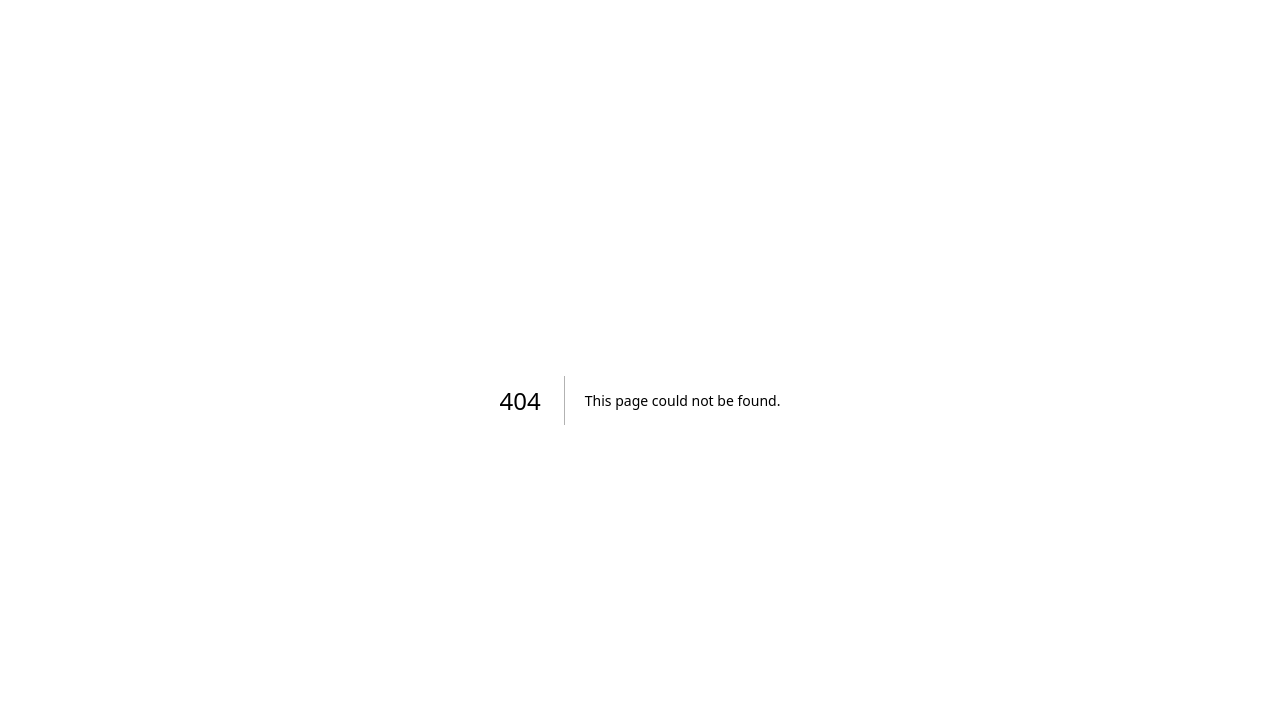
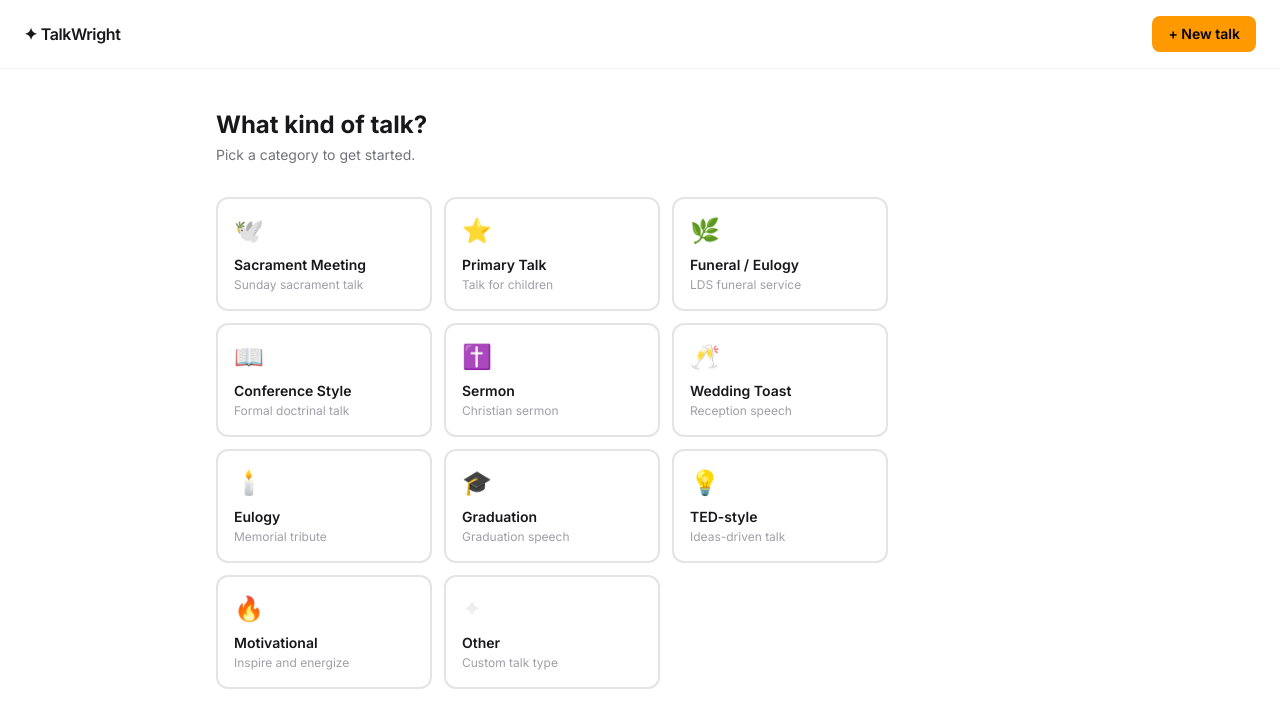
Before and after one commit to rockytauceti/talkwright, a Next.js app: page /dashboard/new in a window 1280 px wide. Before the commit this address had no page. Shown: the top 728 px of the page. Built offline with nearby package versions, Linux system fonts and the light colour scheme.

Commit message:
feat: new talk page — category picker + title step

```diff
--- /dev/null
+++ b/src/app/dashboard/new/page.tsx
@@ -0,0 +1,106 @@
+'use client'
+
+import { useState } from 'react'
+import { useRouter } from 'next/navigation'
+
+const CATEGORIES = [
+  { value: 'lds_sacrament', label: 'Sacrament Meeting', icon: '🕊️', desc: 'Sunday sacrament talk' },
+  { value: 'lds_primary', label: 'Primary Talk', icon: '⭐', desc: 'Talk for children' },
+  { value: 'lds_funeral', label: 'Funeral / Eulogy', icon: '🌿', desc: 'LDS funeral service' },
+  { value: 'lds_conference', label: 'Conference Style', icon: '📖', desc: 'Formal doctrinal talk' },
+  { value: 'christian_sermon', label: 'Sermon', icon: '✝️', desc: 'Christian sermon' },
+  { value: 'wedding_toast', label: 'Wedding Toast', icon: '🥂', desc: 'Reception speech' },
+  { value: 'eulogy', label: 'Eulogy', icon: '🕯️', desc: 'Memorial tribute' },
+  { value: 'graduation', label: 'Graduation', icon: '🎓', desc: 'Graduation speech' },
+  { value: 'ted_style', label: 'TED-style', icon: '💡', desc: 'Ideas-driven talk' },
+  { value: 'motivational', label: 'Motivational', icon: '🔥', desc: 'Inspire and energize' },
+  { value: 'other', label: 'Other', icon: '✦', desc: 'Custom talk type' },
+]
+
+export default function NewTalkPage() {
+  const router = useRouter()
+  const [step, setStep] = useState<1 | 2>(1)
+  const [category, setCategory] = useState('')
+  const [title, setTitle] = useState('')
+  const [loading, setLoading] = useState(false)
+  const [error, setError] = useState('')
+
+  async function createTalk() {
+    setLoading(true)
+    setError('')
+    try {
+      const res = await fetch('/api/talks', {
+        method: 'POST',
+        headers: { 'Content-Type': 'application/json' },
+        body: JSON.stringify({ category, title: title.trim() || 'Untitled talk' }),
+      })
+      if (!res.ok) throw new Error('Failed to create talk')
+      const { talk } = await res.json()
+      router.push(`/dashboard/talks/${talk.id}`)
+    } catch {
+      setError('Something went wrong. Try again.')
+      setLoading(false)
+    }
+  }
+
+  const selected = CATEGORIES.find(c => c.value === category)
+
+  return (
+    <div className="max-w-2xl">
+      {step === 1 ? (
+        <>
+          <div className="mb-8">
+            <h1 className="text-2xl font-bold text-zinc-900">What kind of talk?</h1>
+            <p className="text-zinc-500 text-sm mt-1">Pick a category to get started.</p>
+          </div>
+          <div className="grid grid-cols-2 sm:grid-cols-3 gap-3">
+            {CATEGORIES.map((cat) => (
+              <button
+                key={cat.value}
+                onClick={() => { setCategory(cat.value); setStep(2) }}
+                className="text-left p-4 rounded-xl border-2 border-zinc-200 hover:border-amber-400 hover:bg-amber-50 transition-all"
+              >
+                <div className="text-2xl mb-2">{cat.icon}</div>
+                <div className="font-semibold text-zinc-900 text-sm">{cat.label}</div>
+                <div className="text-zinc-400 text-xs mt-0.5">{cat.desc}</div>
+              </button>
+            ))}
+          </div>
+        </>
+      ) : (
+        <>
+          <button
+            onClick={() => setStep(1)}
+            className="text-sm text-zinc-400 hover:text-zinc-600 mb-6 flex items-center gap-1"
+          >
+            ← Back
+          </button>
+          <div className="mb-8">
+            <div className="inline-flex items-center gap-2 bg-amber-50 border border-amber-100 text-amber-800 rounded-lg px-3 py-1.5 text-sm font-medium mb-4">
+              {selected?.icon} {selected?.label}
+            </div>
+            <h1 className="text-2xl font-bold text-zinc-900">Give it a title</h1>
+            <p className="text-zinc-500 text-sm mt-1">You can always change this later.</p>
+          </div>
+          <input
+            type="text"
+            autoFocus
+            placeholder="e.g. Faith in Hard Times"
+            value={title}
+            onChange={e => setTitle(e.target.value)}
+            onKeyDown={e => e.key === 'Enter' && !loading && createTalk()}
+            className="w-full border border-zinc-200 rounded-xl px-4 py-3 text-zinc-900 text-lg placeholder-zinc-300 focus:outline-none focus:border-amber-400 transition-colors mb-4"
+          />
+          {error && <p className="text-red-500 text-sm mb-4">{error}</p>}
+          <button
+            onClick={createTalk}
+            disabled={loading}
+            className="bg-amber-500 hover:bg-amber-400 text-black font-semibold rounded-xl px-6 py-3 transition-colors disabled:opacity-50"
+          >
+            {loading ? 'Creating…' : 'Create talk →'}
+          </button>
+        </>
+      )}
+    </div>
+  )
+}
```
